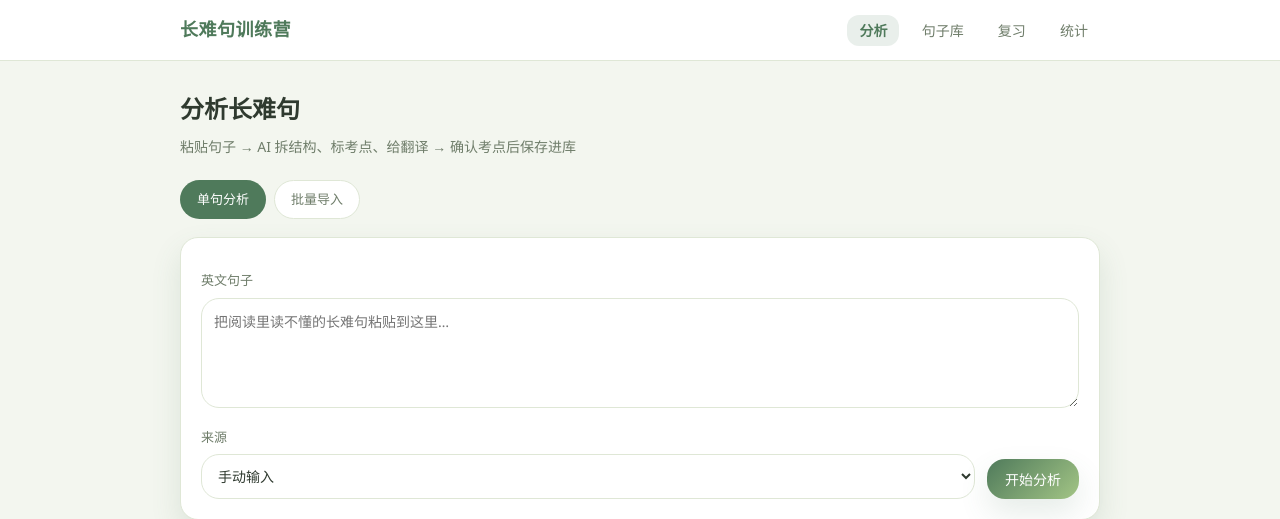
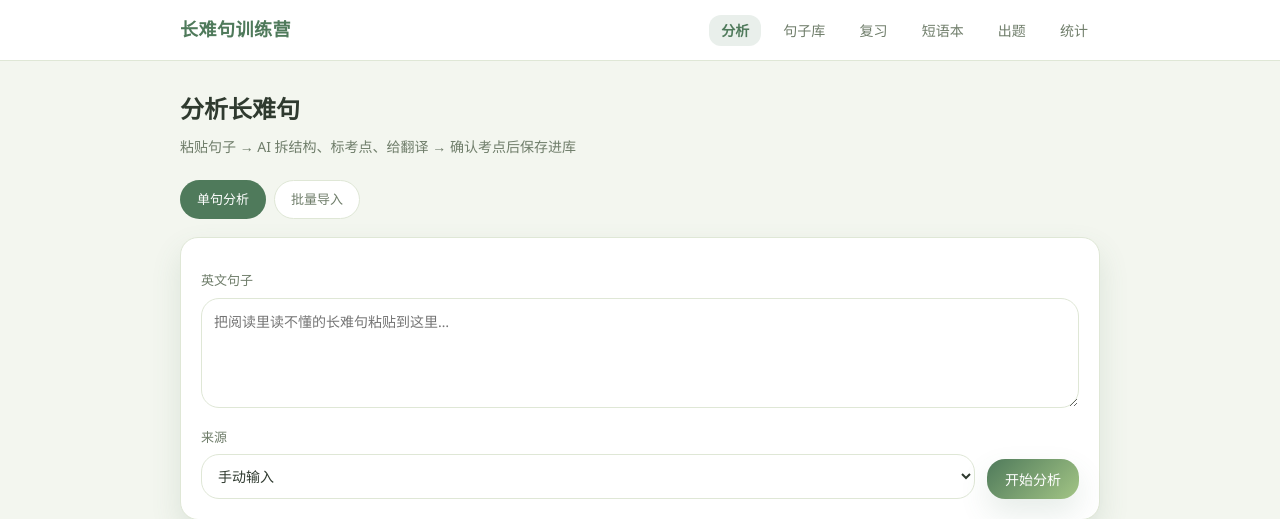
Before and after one commit to WynneeeeXC/long-sentence-trainer, a Flask app: page / in a window 1280 px wide. Shown: the top 519 px of the page. Run offline with Flask 3, Linux system fonts and the light colour scheme.

Commit message:
feat: ???+20???+???? (templates/base.html)

```diff
--- a/templates/base.html
+++ b/templates/base.html
@@ -14,6 +14,8 @@
       <a href="/" class="{{ 'active' if request.path == '/' else '' }}">分析</a>
       <a href="/list" class="{{ 'active' if request.path == '/list' else '' }}">句子库</a>
       <a href="/review" class="{{ 'active' if request.path == '/review' else '' }}">复习</a>
+      <a href="/phrases" class="{{ 'active' if request.path == '/phrases' else '' }}">短语本</a>
+      <a href="/quiz" class="{{ 'active' if request.path == '/quiz' else '' }}">出题</a>
       <a href="/stats" class="{{ 'active' if request.path == '/stats' else '' }}">统计</a>
     </div>
   </div>
```
